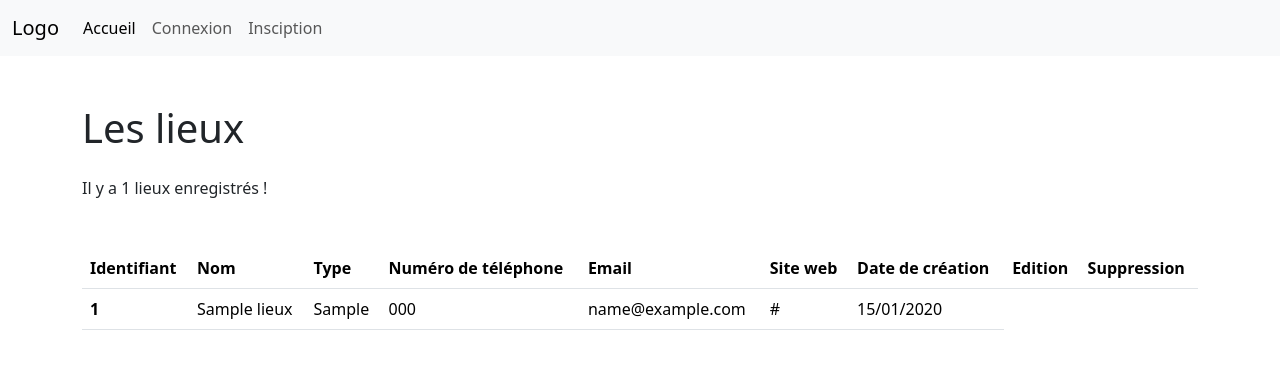
After one commit to Gerry-dns/jteDisQuoiSymfony, a Symfony app: template templates/pages/lieu/lieux.html.twig in a window 1280 px wide. The commit adds this page. Shown: the top 369 px of the page. Run offline with Twig, Linux system fonts and the light colour scheme; the template is opened without the code that fills it: most values are stand-ins (such as "Sample title", 1, 10 or a date in 2020); some libraries are stand-ins or nearby versions.

Commit message:
:white_check_mark: accès aux 'lieux' sans connexion et à 'mes lieux' après connexion

```diff
--- /dev/null
+++ b/templates/pages/lieu/lieux.html.twig
@@ -0,0 +1,54 @@
+{% extends 'base.html.twig' %}
+
+{% block title %}Jte dis quoi - Les lieux{% endblock %}
+
+{% block body %}
+    <div class="container mt-5">
+        {# if "Lieux" is not empty, normal display #}
+        {% if not lieux.getTotalItemCount is same as ([]) %}
+        <h1> Les lieux</h1>
+
+        <div class="count mt-4">Il y a
+            {{ lieux.getTotalItemCount}} lieux enregistrés !
+        </div>
+
+        <table class="table mt-5">
+            <thead>
+              <tr>
+                <th scope="col">Identifiant</th>
+                <th scope="col">Nom</th>
+                <th scope="col">Type</th>
+                <th scope="col">Numéro de téléphone</th>
+                <th scope="col">Email</th>
+                <th scope="col">Site web</th>
+                <th scope="col">Date de création</th>
+                <th scope="col">Edition</th>
+                <th scope="col">Suppression</th>
+
+              </tr>
+            </thead>
+            <tbody>
+                {% for lieu in lieux %}
+            <tr>
+                <th scope="row">{{lieu.id}}</th>
+                <td>{{lieu.nomLieu}}</td>
+                <td>{{lieu.typeLieu}}</td>
+                <td>{{lieu.numeroTelLieu}}</td>
+                <td>{{lieu.emailLieu}}</td>
+                <td>{{lieu.urlLieu}}</td>
+                <td>{{lieu.createdAt|date("d/m/Y")}}</td>
+            </tr>
+                {% endfor %}
+            </tbody>
+        </table>
+
+        {# display navigation #}
+        <div class="navigation d-flex justify-content-end">
+            {{ knp_pagination_render(lieux)}}
+        </div>
+        {# else, it displays "There isn't any places saved" #}
+        {% else %}
+            <h4>Il n'y a pas de lieux enregistrés</h4>
+        {% endif %}
+    </div>
+{% endblock %}
--- a/templates/pages/lieu/index.html.twig
+++ b/templates/pages/lieu/mesLieux.html.twig
@@ -6,7 +6,7 @@
     <div class="container mt-5">
         {# if "Lieux" is not empty, normal display #}
         {% if not lieux.getTotalItemCount is same as ([]) %}
-        <h1>Les lieux</h1>
+        <h1> Mes lieux</h1>
 
         {# Button to add a new place  #}
         <a href="{{ path('lieu.new')}}" class="btn btn-primary">Ajouter un nouveau lieu</a>
--- a/templates/partials/_header.html.twig
+++ b/templates/partials/_header.html.twig
@@ -11,7 +11,7 @@
           </li>
           {% if app.user %}
           <li class="nav-item">
-            <a class="nav-link" href=" {{ path('lieu.index') }}">Mes lieux</a>
+            <a class="nav-link" href=" {{ path('mesLieux.index') }}">Mes lieux</a>
           </li>
           {% endif %}
           {% if app.user %}
```
Also changed, not shown: src/Controller/LieuxController.php (added, +28 -0 lines), src/Controller/MesLieuxController.php (renamed from src/Controller/LieuController.php, +10 -9 lines), 1 other file.
